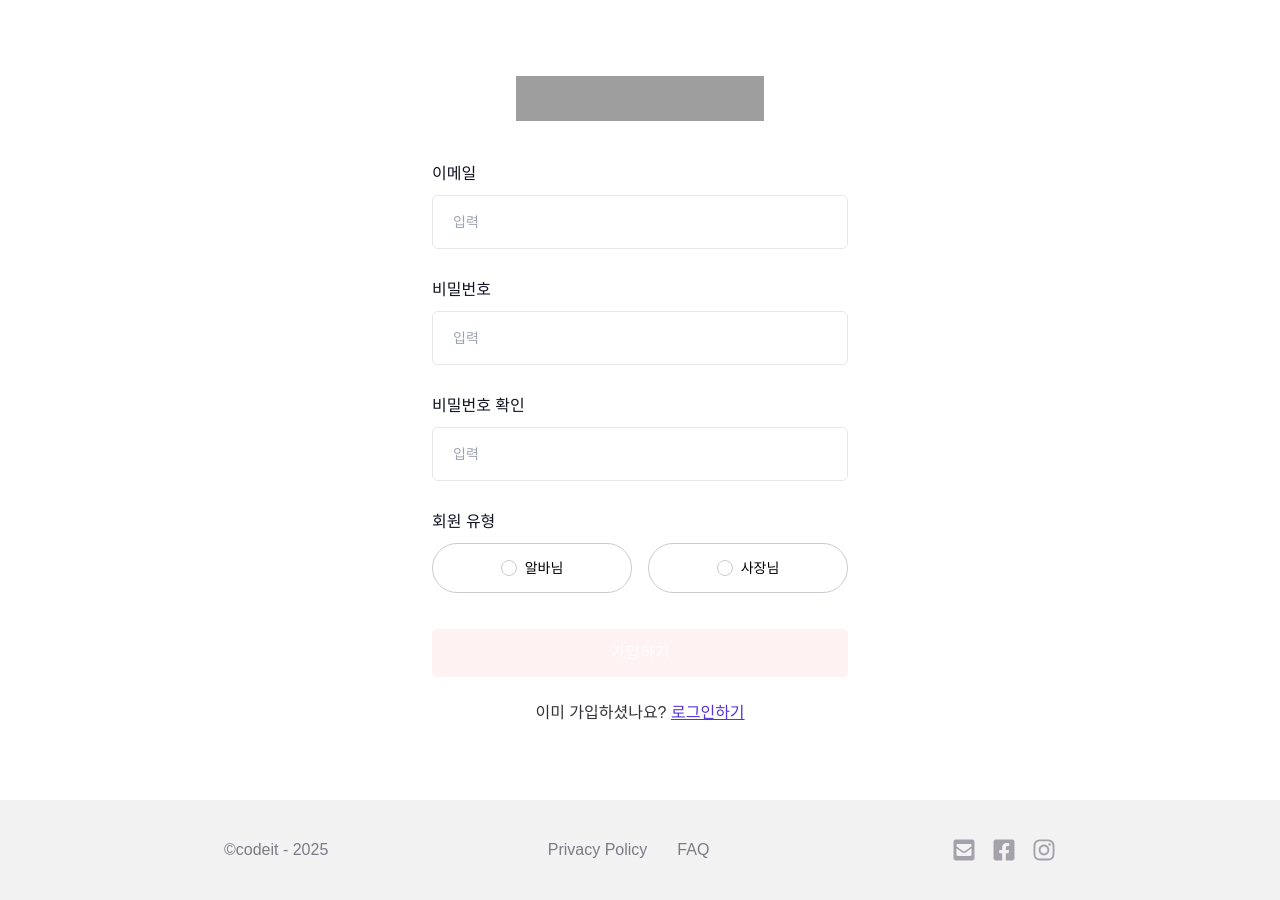
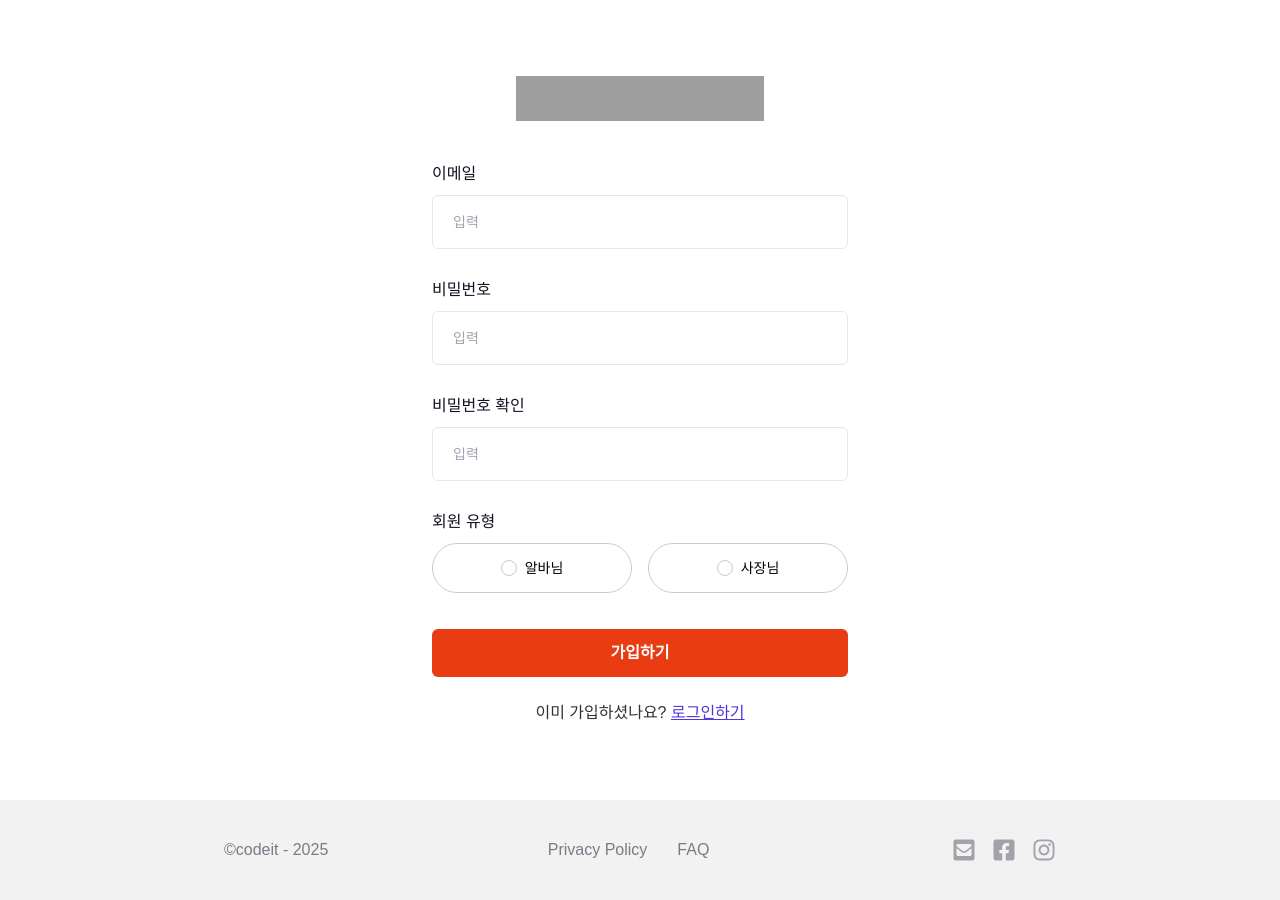
Before and after one commit to kimdohoon2/The-Julge, a Next.js app: page /signup in a window 1280 px wide. Built offline with nearby package versions, Linux system fonts and the light colour scheme; grey boxes are pictures that could not be loaded; a web font is replaced by a local one.

Commit message:
feat:로그인 페이지 폼 완성(로고제외)

```diff
--- a/src/app/signup/page.tsx
+++ b/src/app/signup/page.tsx
@@ -5,6 +5,7 @@ import { useForm, SubmitHandler } from 'react-hook-form';
 import { useRouter } from 'next/navigation';
 import Image from 'next/image';
 import Modal from '../components/modal/modal';
+import Button from '../components/common/Button';
 
 // Form 데이터 타입 정의
 interface SignupFormInputs {
@@ -205,12 +206,9 @@ function SignupPage() {
           </div>
 
           {/* 가입하기 버튼 */}
-          <button
-            type="submit"
-            className="mt-2 w-full rounded-md bg-red-50 px-32 py-3 text-gray-white"
-          >
+          <Button type="submit" className="mt-2 px-32 py-3">
             가입하기
-          </button>
+          </Button>
         </form>
 
         <p className="mt-6 text-center" style={{ color: '#333236' }}>
--- a/tailwind.config.ts
+++ b/tailwind.config.ts
@@ -26,6 +26,7 @@ export default {
           white: '#FFFFFF',
         },
         red: {
+          50: '#EA3C12',
           40: '#FF4040',
           30: '#FF8D72',
           20: '#FFAF9B',
```
